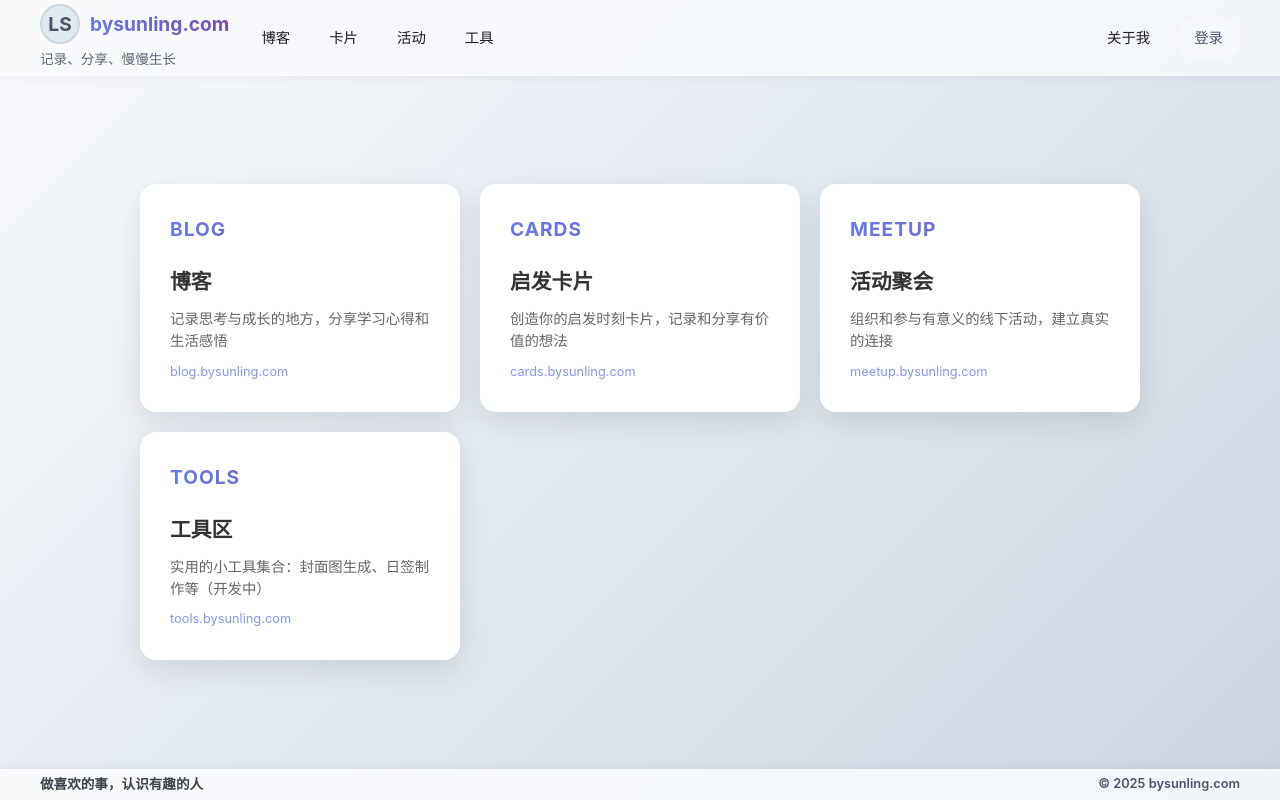
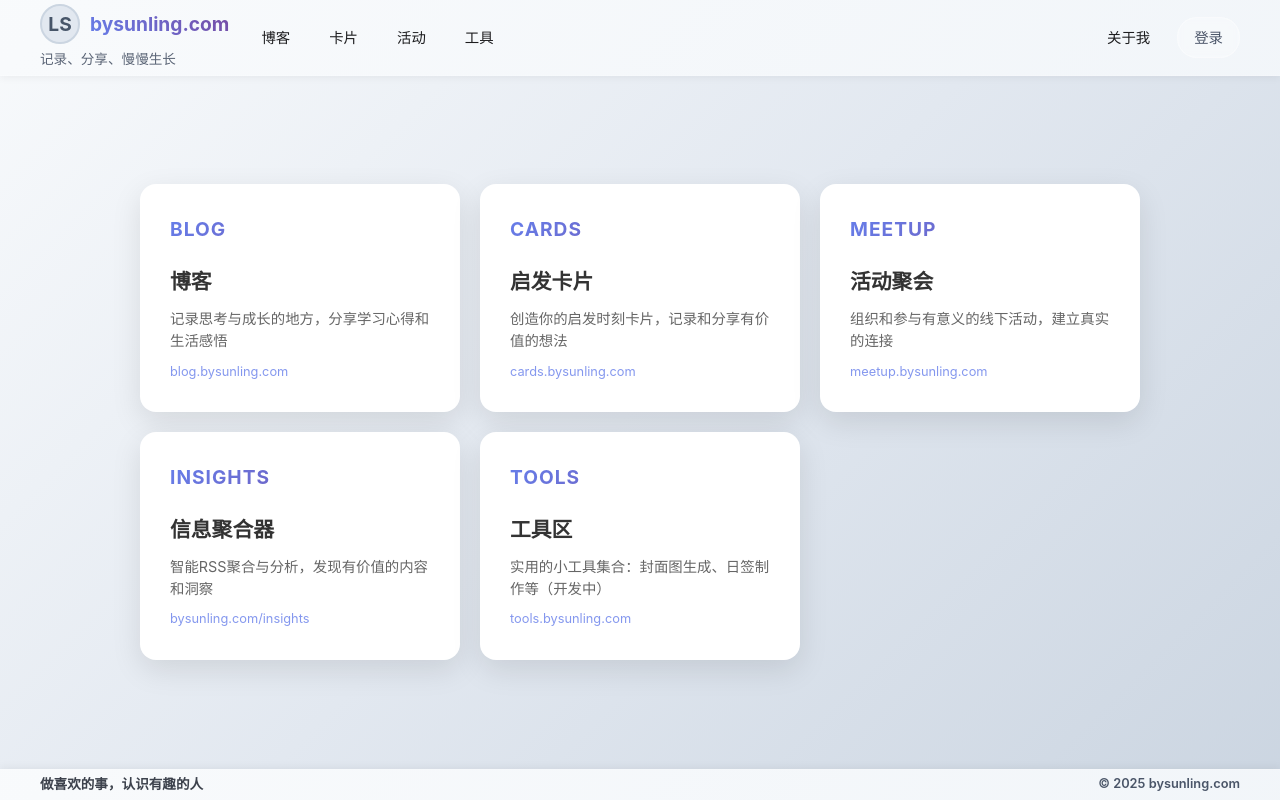
Before and after one commit to sunling/bylingsun.com, a website: page index.html in a window 1280 px wide. Drawn offline with Linux system fonts and the light colour scheme.

Commit message:
add curated info to the home page

```diff
--- a/index.html
+++ b/index.html
@@ -30,6 +30,12 @@
                 <div class="site-description">组织和参与有意义的线下活动，建立真实的连接</div>
                 <div class="site-url">meetup.bysunling.com</div>
             </a>
+            <a href="/insights.html" class="site-card">
+                <div class="site-icon">Insights</div>
+                <div class="site-title">信息聚合器</div>
+                <div class="site-description">智能RSS聚合与分析，发现有价值的内容和洞察</div>
+                <div class="site-url">bysunling.com/insights</div>
+            </a>
             <a href="#" class="site-card">
                 <div class="site-icon">Tools</div>
                 <div class="site-title">工具区</div>
```
